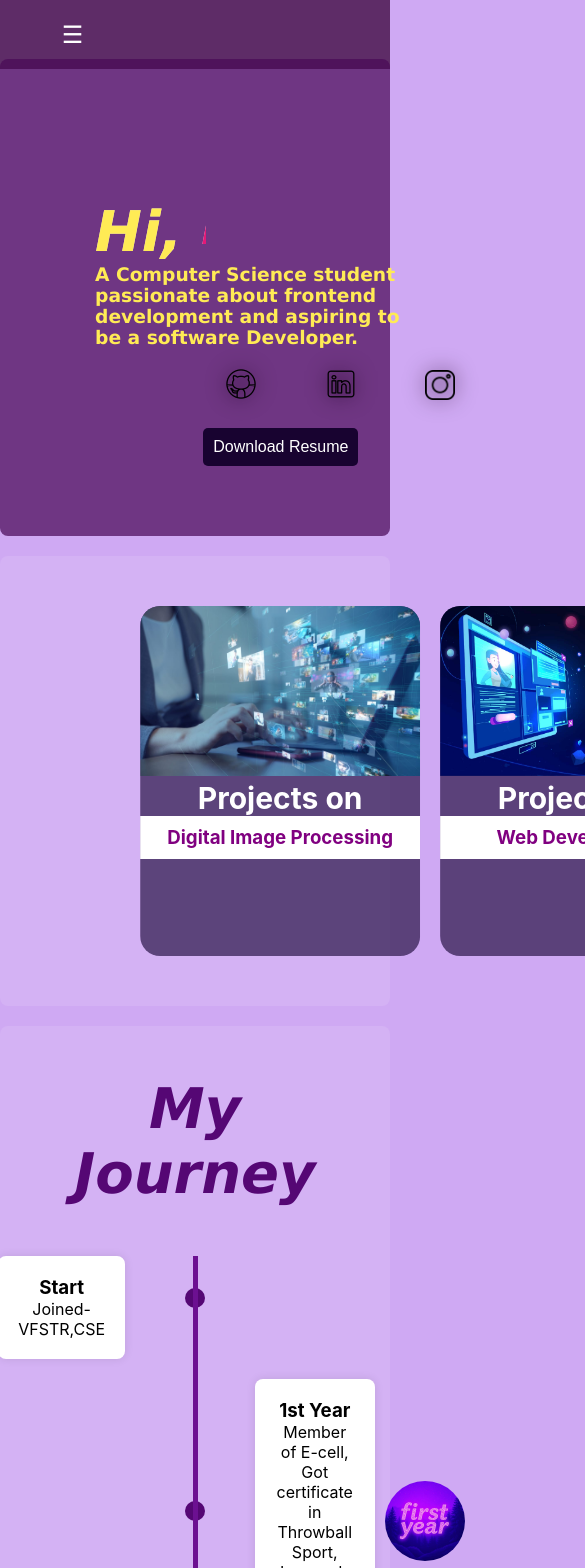
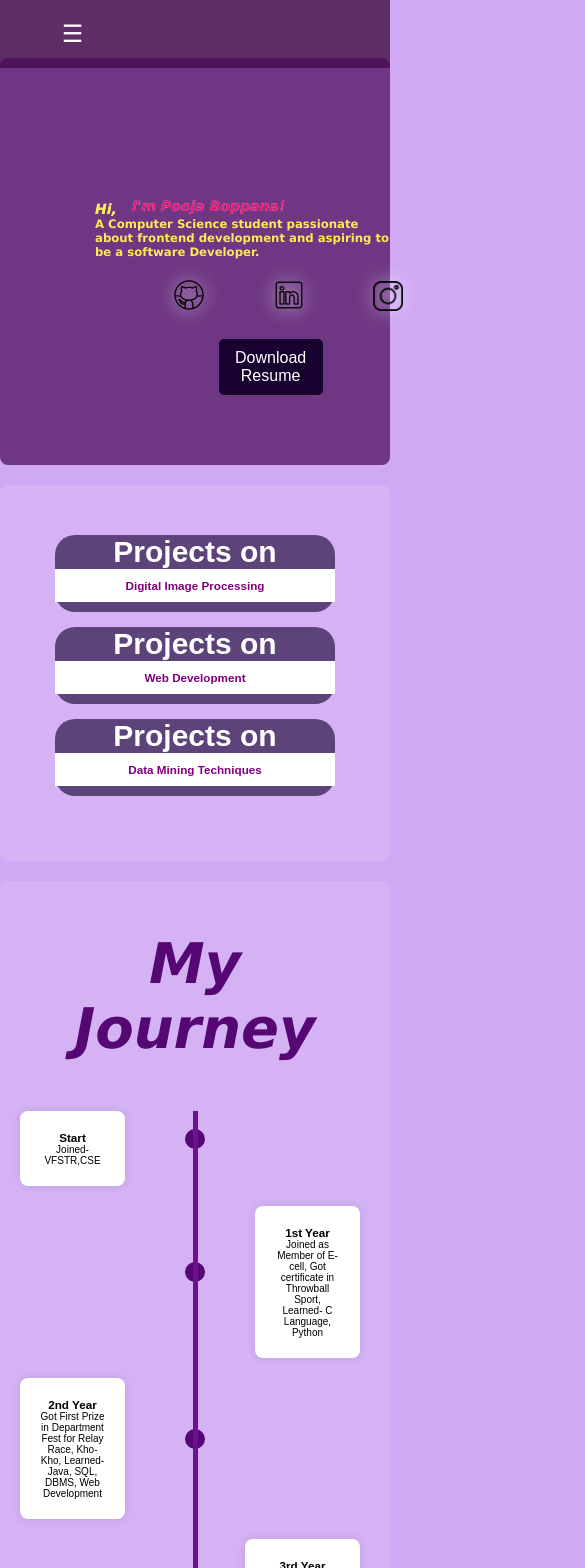
Before and after one commit to poojaboppana/PersonalPortofolio, a React (Create React App) app: page / in a window 390 px wide. Shown: the top 1568 px of the page, 585 px wide, since content can reach past the window. Built offline with nearby package versions, Linux system fonts and the light colour scheme.

Commit message:
final changes

```diff
--- a/src/components/Home.css
+++ b/src/components/Home.css
@@ -2,14 +2,23 @@
     color: white;
     width: 100%;
 }
-body{
-    width: 100%;
+* {
+  margin: 0;
+  padding: 0;
+  box-sizing: border-box;
+}
+body {
+  width: 100%;
+  margin: 0;
+  overflow-x: hidden;
+  font-family: Arial, sans-serif;
 }
 nav {
     background-color: rgba(61, 8, 63, 0.774);
     display: flex;
     justify-content: end;
     padding: 20px;
+    width: 100%;
 }
 #icons1{
     display: flex;
@@ -205,6 +214,7 @@ h2{
     transition: transform 0.3s ease, box-shadow 0.3s ease;
     transform-origin: center;
     position: relative;
+    overflow: hidden;
     overflow: visible;
 }
 #project:hover{
@@ -705,6 +715,7 @@ margin-left: 33%;
     color: white;
     text-align: center;
     padding: 30px 20px;
+
   }
 
   .container {
@@ -730,10 +741,12 @@ margin-left: 33%;
     justify-content: center;
     gap: 20px;
     margin-top: 15px;
+    text-align: center;
   }
 
   .footer-links li {
     display: inline;
+
   }
 
   .footer-links a {
@@ -778,7 +791,10 @@ margin-left: 33%;
   }
 
 /* Mobile (Small Devices) */
-@media (max-width: 500px) {
+@media (max-width: 750px) {
+  .Home{
+    width: 100vw;
+  }
     .nav-links {
         display: none;
 
@@ -791,7 +807,11 @@ margin-left: 33%;
 
 
       }
+     body{
+      font-size: 10px;
 
+      overflow-x: hidden;
+     }
 
       .nav-links.active {
         display: grid;
@@ -799,6 +819,14 @@ margin-left: 33%;
        grid-template-columns: repeat(2,1fr);
 
       }
+      #icon-resume{
+        align-items: center;
+      }
+    #icon{
+      display: flex;
+      flex-direction: row;
+    margin-left: -35%;
+    }
       .nav-links.active a{
        height: 10px;
         font-size: 16px;
@@ -809,18 +837,40 @@ margin-left: 33%;
 
 }
 
+#about h1{
+  font-size: 14px;
+}
+#about-content #span-item{
+  font-size: 14px;
+}
       #about #about-image{
      display: none;
       }
+      #myJourney img{
+        display: none;
+      }
+      #projects{
+        display: flex;
+        flex-direction: column;
+      align-items: center;
+      }
+      #project{
+        height: auto;
+        margin-bottom: 5%;
+        animation: none;
+
+      }
+      #project img{
+        display:none;
+       }
+       #about-content{
+        margin-left: auto;
+        margin-right: auto;
+       }
+       #contact #contact-form h1 {
+        position: relative;
+      top:50%;
+        font-size: 30px;
+       }
+
     }
-
-
-  /* Tablet (Medium Devices) */
-  @media (min-width: 481px) and (max-width: 1024px) {
-
-  }
-
-  /* Desktop (Large Devices) */
-  @media (min-width: 1025px) {
-
-  }
--- a/src/components/Home.js
+++ b/src/components/Home.js
@@ -60,7 +60,7 @@ function Home() {
       <section id="about">
         <div id="about-content">
           <h1>
-            Hi, <span>I'm Pooja Boppana!</span>
+            Hi, <span id="span-item">I'm Pooja Boppana!</span>
           </h1>
           <h3>
             A Computer Science student passionate about frontend development and
@@ -107,6 +107,9 @@ function Home() {
               <span>Digital Image Processing</span>
             </h3>
           </div>
+
+
+
         </Link>
         <Link to="/Msdprojects">
           <div id="project">
@@ -144,7 +147,7 @@ function Home() {
             <div className="timeline-content">
               <h3>1st Year</h3>
               <p>
-                Member of E-cell, Got certificate in Throwball Sport, Learned- C
+                Joined as Member of E-cell, Got certificate in Throwball Sport, Learned- C
                 Language, Python
               </p>
             </div>
@@ -166,8 +169,8 @@ function Home() {
             <div className="timeline-content">
               <h3>3rd Year</h3>
               <p>
-                Participated in Ideathon, Hackathon, Did Internship in Pantech
-                Solutions for Full Stack Development, Learned MERN Stack,
+               Became a Secretary for R&C vertical in Ecell, Participated in Ideathon, Hackathon, Did Internship in Pantech
+                Solutions for Full Stack Development, Learned MERN Stack,Computer Networks,
                 Learning-AWS, Ethical Hacking
               </p>
             </div>
@@ -226,11 +229,12 @@ function Home() {
               <a href="#projects">Projects</a>
             </li>
             <li>
+              <a href="#myJourney">Journey</a>
+            </li>
+            <li>
               <a href="#contact">Contact</a>
             </li>
-            <li>
-              <a href="#myJourney">Journey</a>
-            </li>
+
           </ul>
 
           <div className="footer-social">
--- a/src/components/Msdprojects.css
+++ b/src/components/Msdprojects.css
@@ -103,3 +103,8 @@
   #title{
     color: rgb(22, 4, 1);
 }
+@media (max-width: 750px) {
+   #msdprojects{
+    font-size: 10px;
+   }
+}
```
